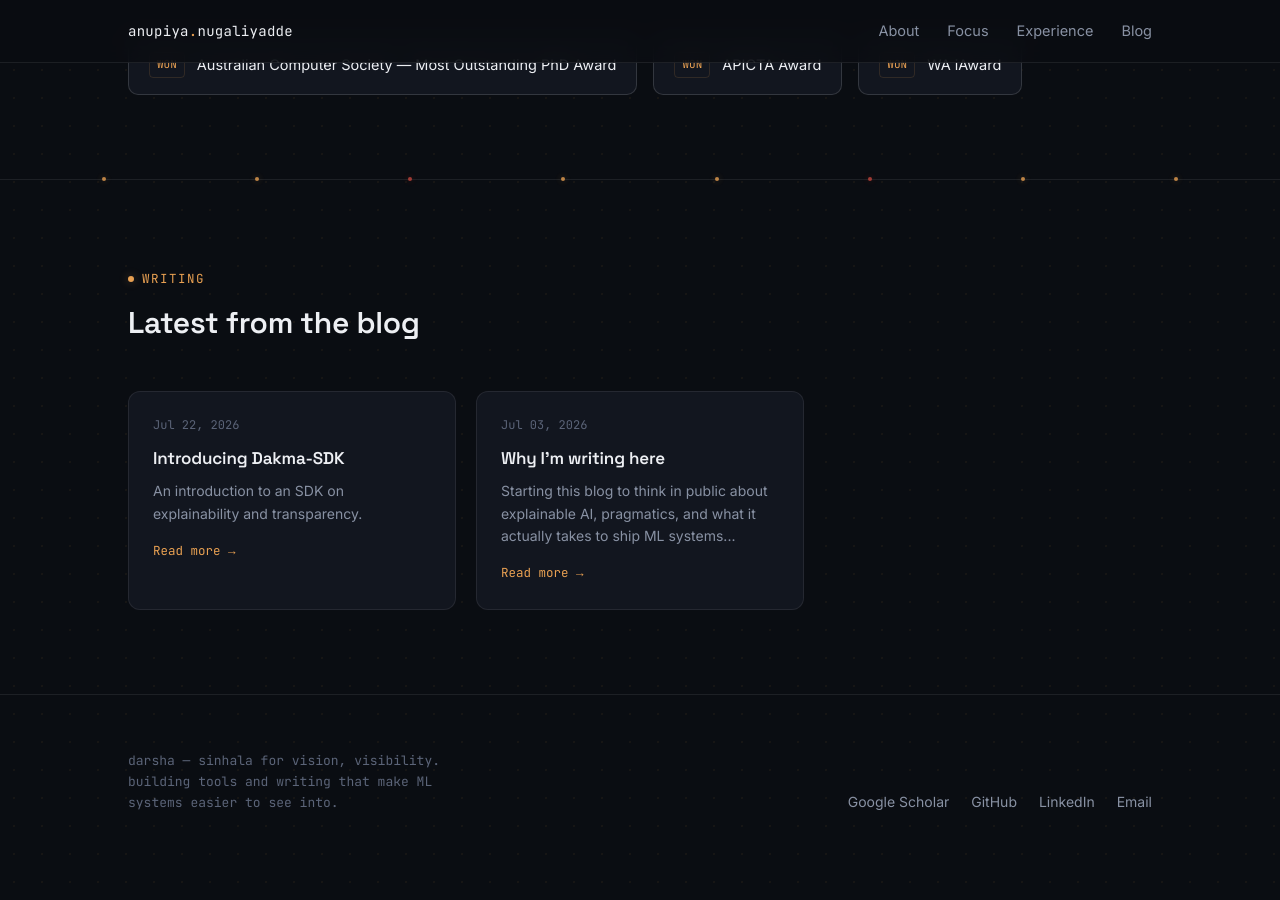
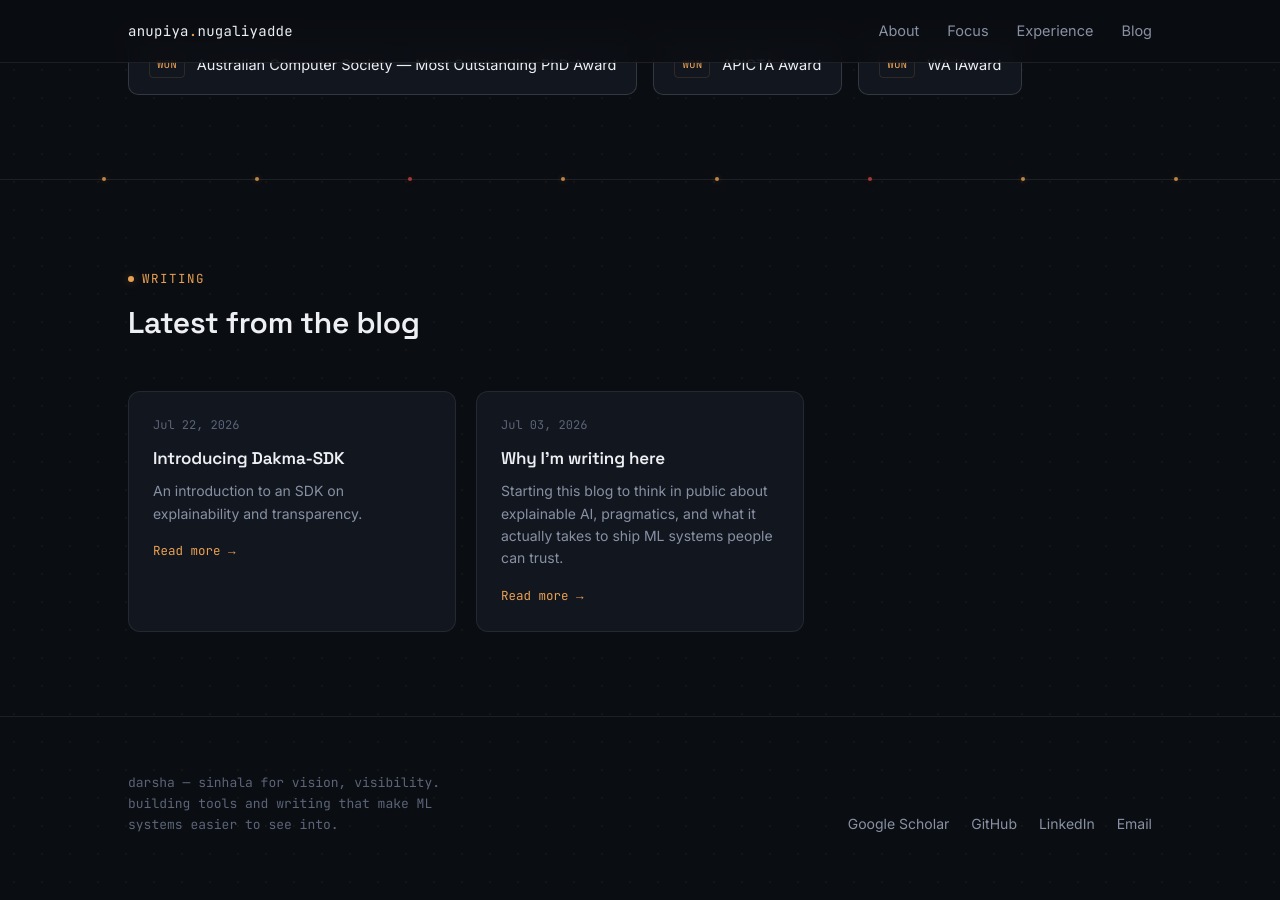
Before and after one commit to anupiyan/anupiyan.github.io, a Jekyll site: the page built from index.html, in a window 1280 px wide and 900 px high, scrolled down 2969 px. Built offline with Jekyll 4.4.1, drawn with Linux system fonts in a browser that asks for light colours.

Commit message:
Update index.html

```diff
--- a/index.html
+++ b/index.html
@@ -146,11 +146,11 @@
       <h2>Latest from the blog</h2>
     </div>
     <div class="post-grid">
-      {% for post in site.posts limit:3 %}
+      {% for post in site.posts limit:4 %}
       <a class="post-card" href="{{ post.url | relative_url }}">
         <div class="post-date">{{ post.date | date: "%b %d, %Y" }}</div>
         <h3>{{ post.title }}</h3>
-        <p>{{ post.excerpt | strip_html | truncatewords: 20 }}</p>
+        <p>{{ post.excerpt | strip_html | truncatewords: 30 }}</p>
         <span class="read-more">Read more →</span>
       </a>
       {% endfor %}
```
